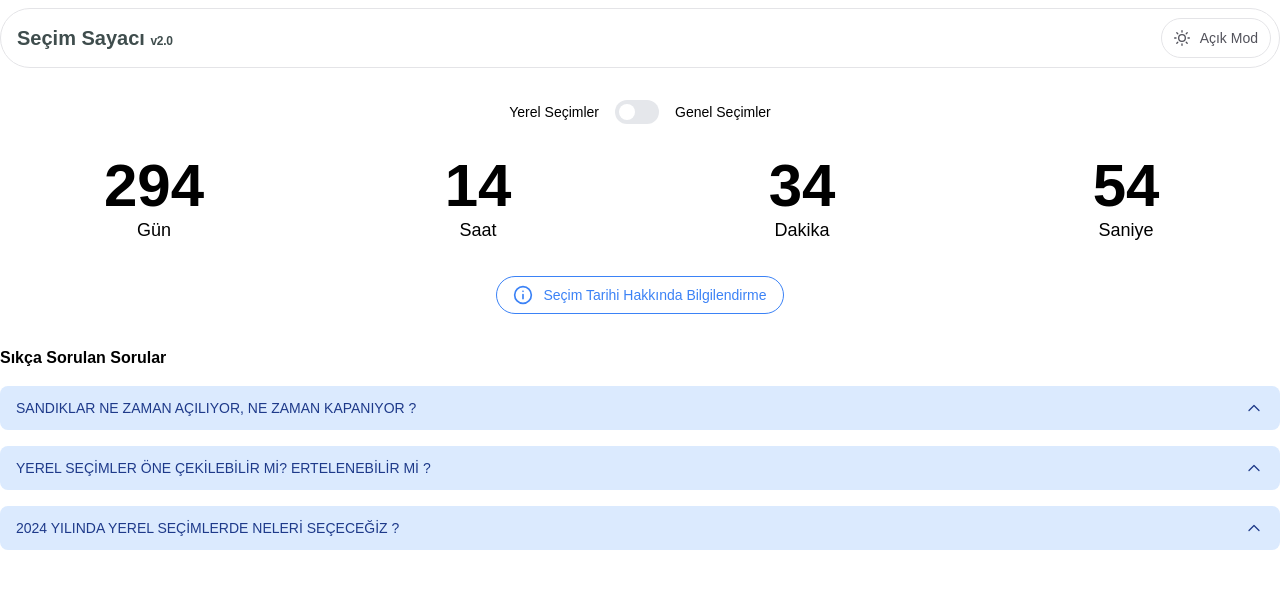
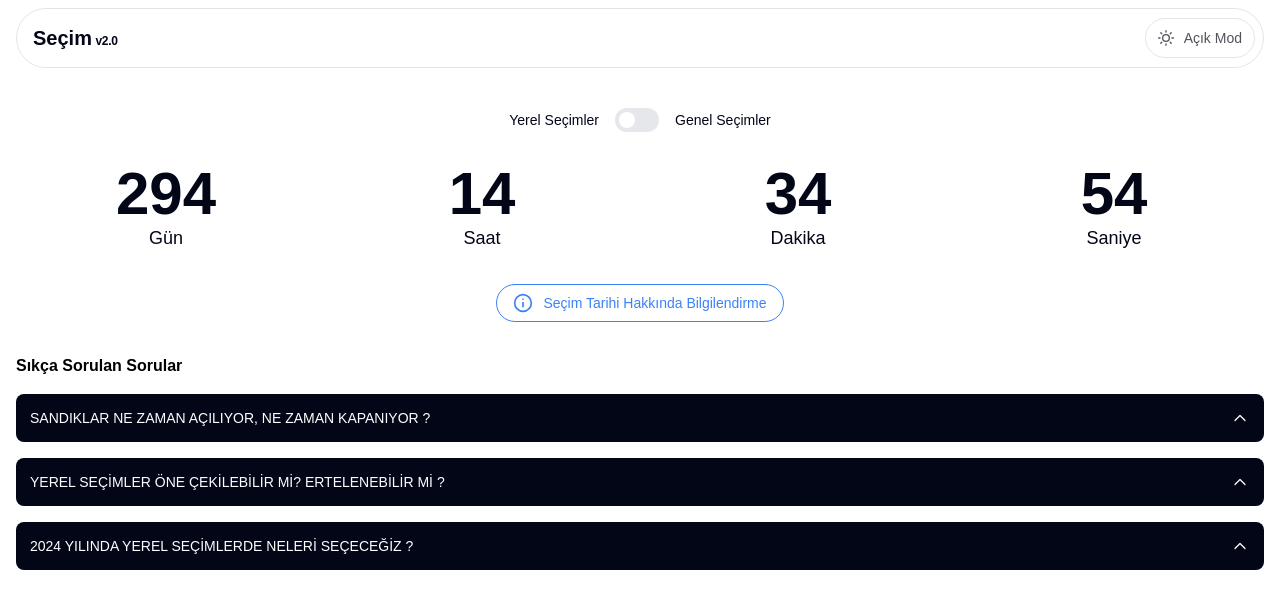
Before and after one commit to cemtatli/secimsayaci, a React (Vite) app: page / in a window 1280 px wide. Shown: the top 608 px of the page. Built offline with nearby package versions, Linux system fonts and the light colour scheme; the HTML template or start-up script is replaced by a standard one; a web font is replaced by a local one.

Commit message:
update: some design changes

```diff
--- a/src/components/accordion.tsx
+++ b/src/components/accordion.tsx
@@ -73,10 +73,12 @@ const AccordionMenu = () => {
         <Disclosure key={item.id}>
           {({ open }) => (
             <>
-              <Disclosure.Button className="flex justify-between w-full px-4 py-3 text-sm font-medium text-left text-blue-900 bg-blue-100 rounded-lg hover:bg-blue-200 focus:outline-none focus-visible:ring focus-visible:ring-blue-500 focus-visible:ring-opacity-75">
+              <Disclosure.Button className="flex justify-between w-full p-3.5 text-sm font-semibold text-left bg-slate-950 dark:bg-white dark:text-slate-950 text-white rounded-lg focus:outline-none focus-visible:ring focus-visible:ring-blue-500 focus-visible:ring-opacity-75">
                 <span className="font-medium uppercase">{item.title}</span>
                 <svg
-                  className={`w-5 h-5 ml-2 transform ${open ? "rotate-180" : "rotate-0"}`}
+                  className={`w-5 h-5 ml-2 transform transition-transform ${
+                    open ? "rotate-180" : "rotate-0"
+                  }`}
                   viewBox="0 0 24 24"
                   strokeWidth="1.5"
                   fill="none"
--- a/src/components/dialog.tsx
+++ b/src/components/dialog.tsx
@@ -20,7 +20,7 @@ const CustomDialog: React.FC = () => {
   return (
     <section className="flex items-center justify-center">
       <button
-        className="flex items-center gap-x-2.5 rounded-full border transition-colors duration-200 border-blue-500 px-4 py-2 text-sm font-medium text-blue-500 hover:bg-blue-500 hover:text-white hover:border-transparent focus:outline-none"
+        className="flex items-center gap-x-2.5 rounded-full border transition-colors duration-300 dark:border-white dark:text-white dark:hover:bg-white/10 border-blue-500 px-4 py-2 text-sm font-medium text-blue-500 hover:bg-blue-500 hover:text-white hover:border-transparent focus:outline-none"
         onClick={toggleDialog}
       >
         <svg className="h-5 w-5" viewBox="0 0 24 24" fill="none" xmlns="http://www.w3.org/2000/svg">
--- a/src/components/header.tsx
+++ b/src/components/header.tsx
@@ -2,10 +2,10 @@ import ThemeChanger from "./theme-changer";
 
 const Header = () => {
   return (
-    <header className="sticky top-2 flex h-15 items-center justify-center rounded-full border z-30  border-zinc-200 text-brand-gray-800 backdrop-blur dark:border-opacity-10">
+    <header className="sticky top-2 flex h-15 items-center justify-center rounded-full border z-30 border-zinc-200 backdrop-blur-sm dark:border-opacity-10">
       <nav className="flex h-full w-full items-center justify-between px-2 ">
-        <h3 className="select-none px-2 text-xl font-semibold dark:text-white ">
-          Seçim Sayacı <span className="text-xs font-bold tracking-tight">v2.0</span>
+        <h3 className="select-none px-2 text-xl font-semibold dark:text-white text-slate-950">
+          Seçim <span className="text-xs font-bold tracking-tight -ml-0.5">v2.0</span>
         </h3>
         <ThemeChanger />
       </nav>
--- a/src/components/theme-changer.tsx
+++ b/src/components/theme-changer.tsx
@@ -115,7 +115,7 @@ const ThemeChanger: React.FC = () => {
             leaveFrom="opacity-100 translate-y-0"
             leaveTo="opacity-0 translate-y-1"
           >
-            <Menu.Items className="absolute right-0 mt-4 w-36 divide-y divide-gray-200 rounded-2xl border border-zinc-200 bg-white font-medium transition-all duration-200 focus:outline-none dark:border-opacity-10 dark:border-opacity-10 dark:bg-zinc-900">
+            <Menu.Items className="absolute right-0 mt-3 w-40 divide-y divide-gray-200 rounded-2xl border border-zinc-200 bg-white font-medium transition-all duration-200 focus:outline-none dark:border-opacity-10 dark:bg-zinc-900">
               <div className="p-1">
                 {themeOptions.map((option) => (
                   <Menu.Item key={option.value}>
@@ -125,7 +125,7 @@ const ThemeChanger: React.FC = () => {
                           active
                             ? "bg-brand-blue-100 text-brand-blue-600 dark:bg-zinc-800 dark:text-white"
                             : "text-gray-800"
-                        } group flex w-full items-center rounded-2xl px-4 py-2 text-sm transition-all duration-300 dark:text-zinc-200 `}
+                        } group flex w-full items-center rounded-2xl px-4 py-2 text-sm transition-all duration-300 dark:text-zinc-200`}
                         onClick={() => handleThemeChange(option.value)}
                       >
                         {option.icon}
--- a/src/components/timer.tsx
+++ b/src/components/timer.tsx
@@ -53,7 +53,7 @@ const Timer: React.FC = () => {
   return (
     <div className="grid select-none grid-cols-2 gap-4 md:grid-cols-4">
       {timerData.map((item, index) => (
-        <div className="text-center dark:text-white" key={index}>
+        <div className="text-center dark:text-white text-slate-950" key={index}>
           <div className="text-5xl font-bold sm:text-6xl">{item.value}</div>
           <div className="text-base font-medium md:text-lg">{item.label}</div>
         </div>
--- a/src/components/toggle-button.tsx
+++ b/src/components/toggle-button.tsx
@@ -13,7 +13,7 @@ const ToggleButton = () => {
   return (
     <Switch.Group>
       <section className="flex items-center justify-center">
-        <Switch.Label className="mr-4 dark:text-white text-sm font-medium">
+        <Switch.Label className="mr-4 text-slate-950 dark:text-white text-sm font-medium">
           Yerel Seçimler
         </Switch.Label>
         <Switch
@@ -23,7 +23,7 @@ const ToggleButton = () => {
             electionType === "genel"
               ? "bg-blue-500 focus:ring-blue-400"
               : "bg-gray-200 focus:ring-gray-400"
-          } relative inline-flex items-center h-6 rounded-full w-11 transition-colors duration-300 ease-in-out focus:outline-none`}
+          } relative inline-flex items-center h-6 rounded-full w-11 dark:bg-blue-500 transition-colors duration-300 ease-in-out focus:outline-none`}
         >
           <span className="sr-only">Toggle</span>
           <span
@@ -32,7 +32,7 @@ const ToggleButton = () => {
             } inline-block w-4 h-4 transform bg-white rounded-full transition-transform duration-300 ease-in-out`}
           />
         </Switch>
-        <Switch.Label className="ml-4 dark:text-white text-sm font-medium">
+        <Switch.Label className="ml-4 text-slate-950 dark:text-white text-sm font-medium">
           Genel Seçimler
         </Switch.Label>
       </section>
--- a/src/index.css
+++ b/src/index.css
@@ -7,14 +7,14 @@
 html,
 body {
   font-family: "Switzer", sans-serif;
-  @apply h-full w-full scroll-smooth antialiased dark:bg-zinc-900;
+  @apply h-full w-full antialiased dark:bg-zinc-900;
 }
 main {
-  @apply flex flex-col gap-y-8 mt-10;
+  @apply flex flex-col gap-y-8 mt-12;
 }
 #root {
   @apply h-full w-full;
 }
 .wrapper {
-  @apply mx-auto h-full w-full max-w-screen-2xl px-4 md:px-0;
+  @apply mx-auto h-full w-full max-w-screen-2xl px-4 2xl:px-0;
 }
```
